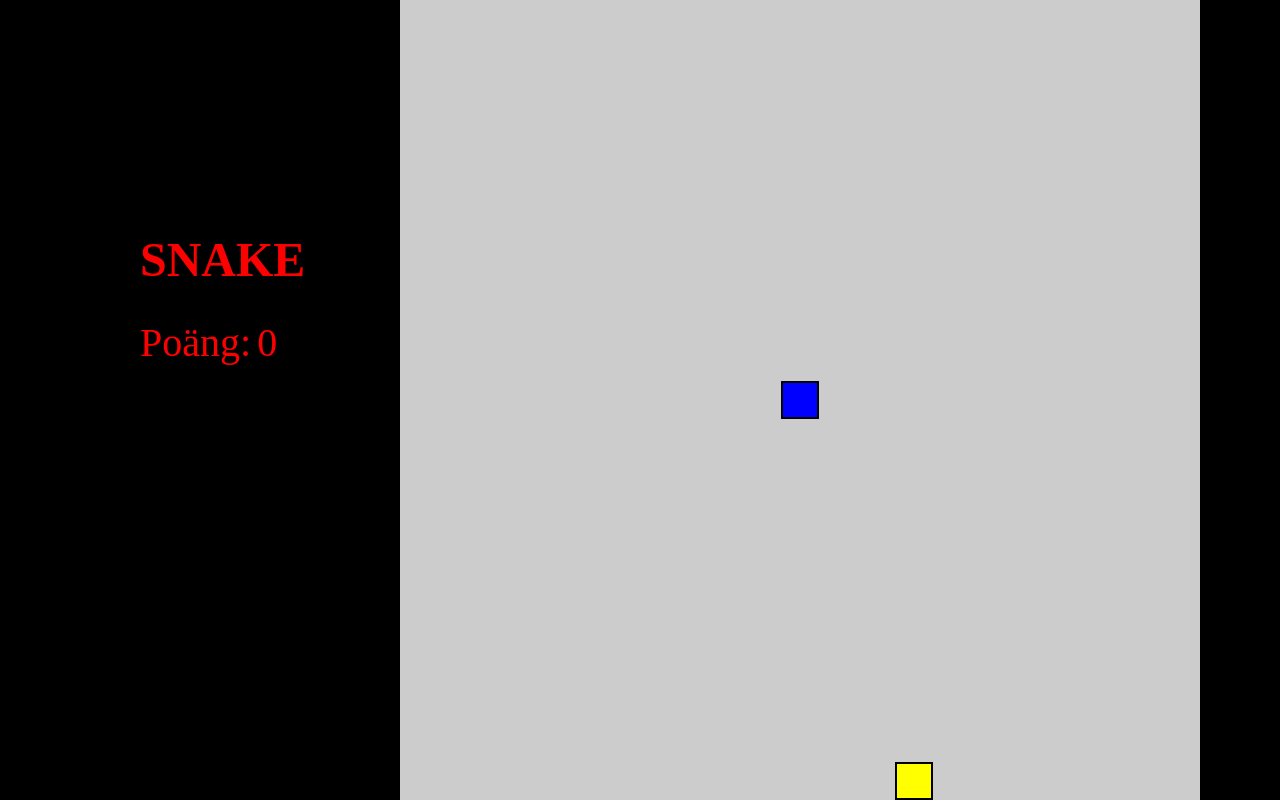
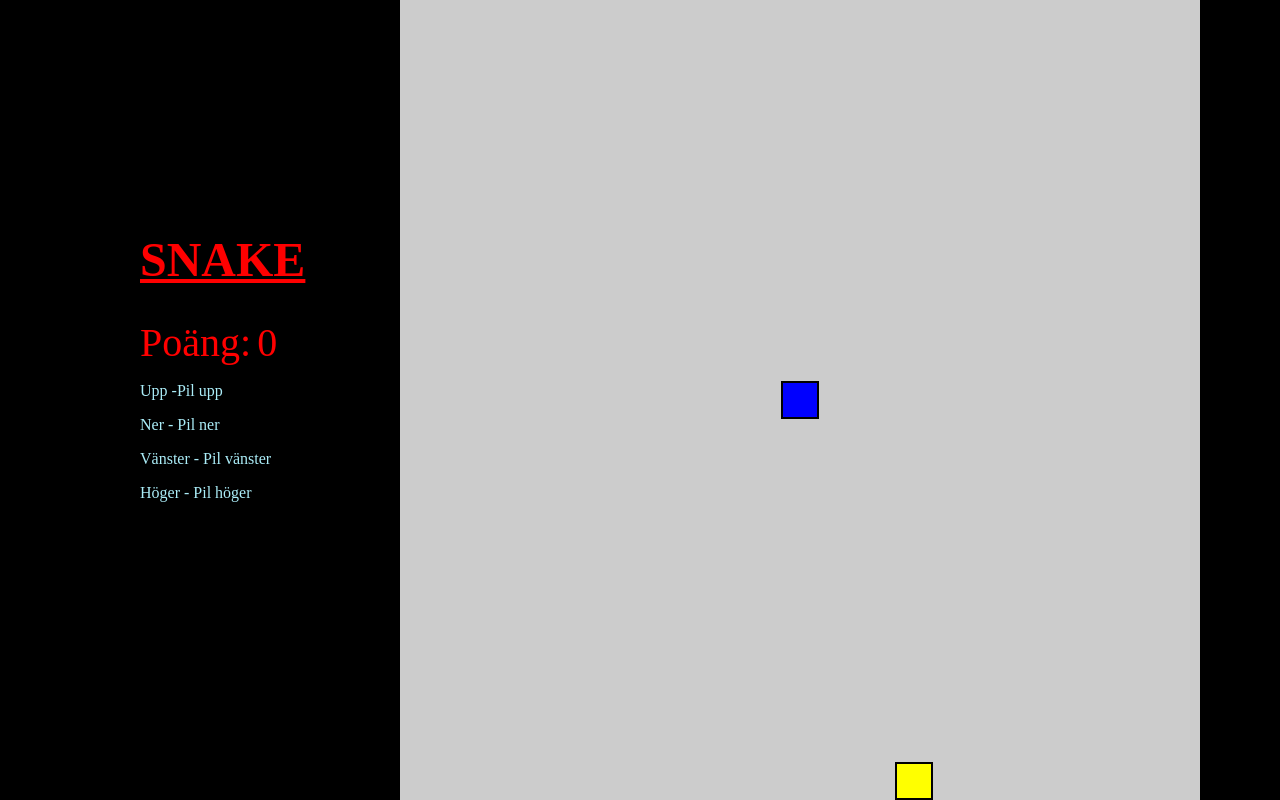
Before and after one commit to pikelucius/snake-game-js, a plain HTML site: page index.html in a window 1280 px wide. Drawn offline with Linux system fonts and the light colour scheme.

Commit message:
text update

```diff
--- a/game.js
+++ b/game.js
@@ -10,7 +10,7 @@ const gameBoard = document.querySelector('.game-board')
 
 const main = (currentTime) => {
   if (gameOver) {
-    if (confirm('You lost. Press ok to restart.')) {
+    if (confirm('Du förlorade! Tryck OK för att spela igen.')) {
       window.location = '/'
     }
     return
--- a/index.html
+++ b/index.html
@@ -22,6 +22,15 @@
             font-size: 1.5rem;
             padding: 5ch;
 
+        }
+
+        .text h1 {
+            text-decoration: underline;
+        }
+
+        .text p {
+            font-size: 1rem;
+            color: rgb(171, 237, 248);
         }
 
         .text span {
@@ -58,6 +67,10 @@
         <h1>SNAKE</h1>
         <span>Poäng:</span>
         <span data-points="">0</span>
+        <p>Upp -Pil upp</p>
+        <p>Ner - Pil ner</p>
+        <p>Vänster - Pil vänster</p>
+        <p>Höger - Pil höger</p>
     </div>
 
     <div class="game-board"></div>
```
